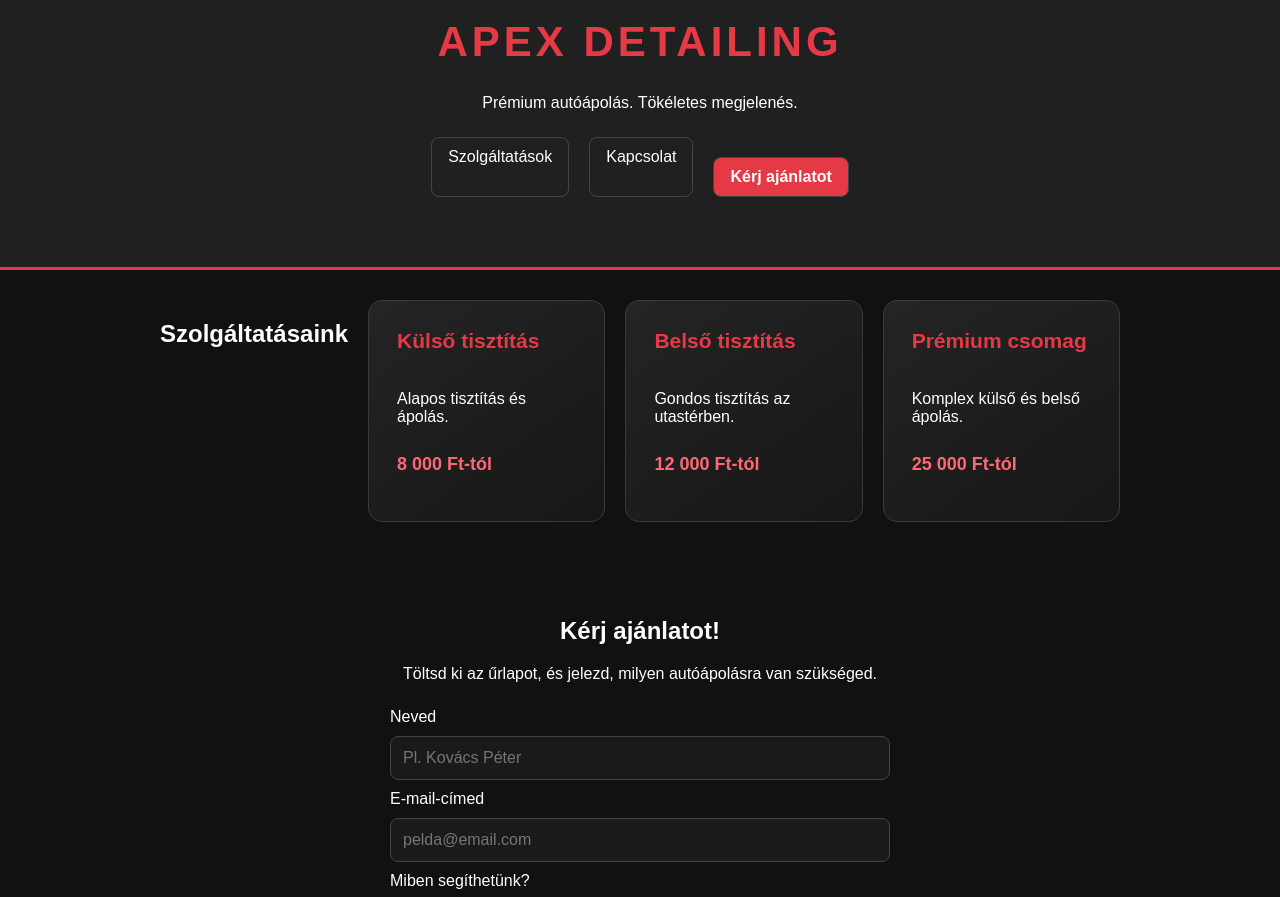
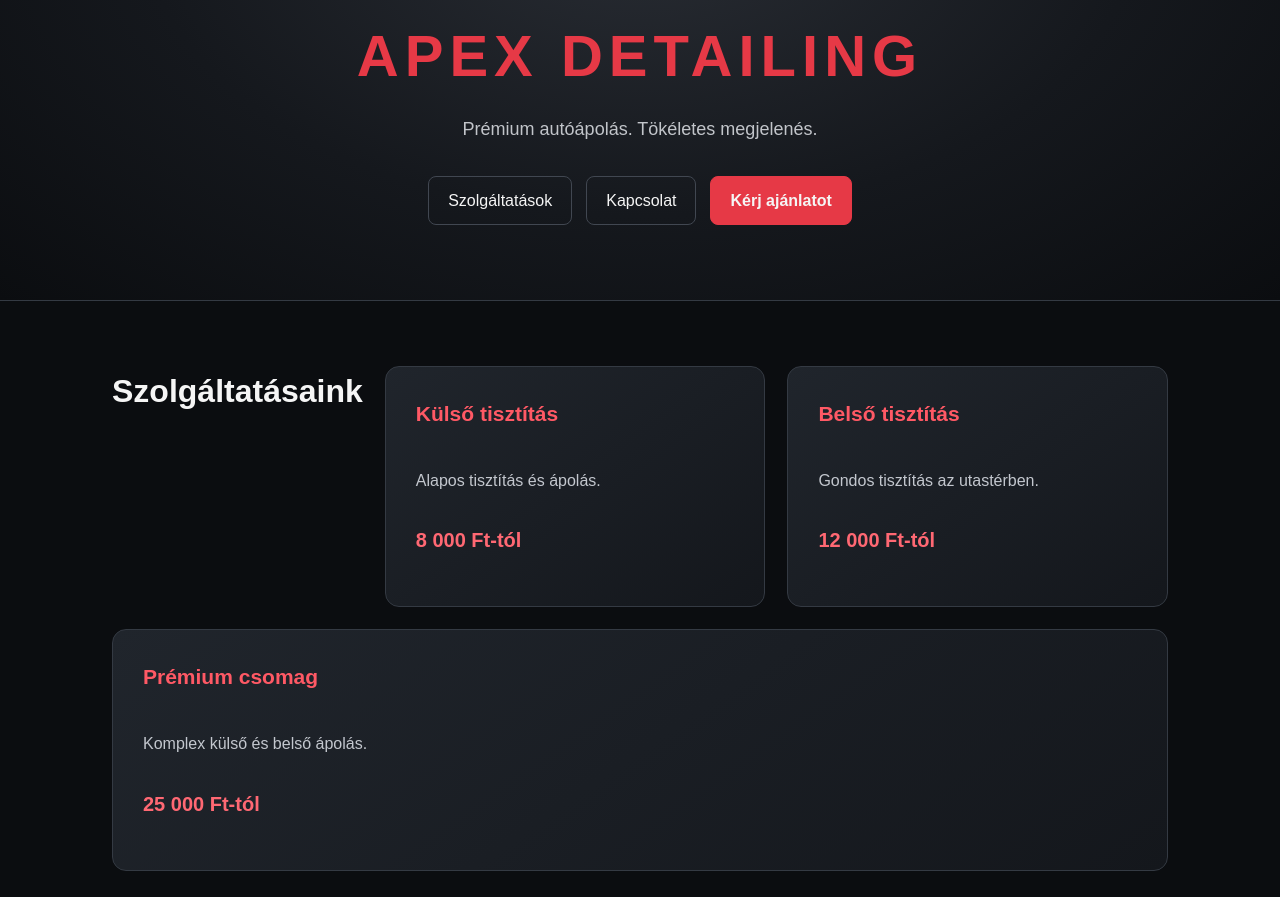
Before and after one commit to 432reteK/apex-detailing, a plain HTML site: page index.html in a window 1280 px wide. Shown: the part 80-977 px from the top of the page. Drawn offline with Linux system fonts and the light colour scheme.

Commit message:
Upgrade Apex Detailing design

```diff
--- a/style.css
+++ b/style.css
@@ -1,136 +1,166 @@
 
 * {
     box-sizing: border-box;
-}
-
-body {
-    margin: 0;
-    background: #111111;
-    color: white;
-    font-family: Arial, sans-serif;
-}
-
-header {
-    text-align: center;
-    padding: 70px 20px;
-    background: #202020;
-    border-bottom: 3px solid #e63946;
-}
-
-header h1 {
-    font-size: 42px;
-    letter-spacing: 4px;
-    color: #e63946;
-}
-
-main {
-    max-width: 1000px;
-    margin: auto;
-    padding: 30px 20px;
-}
-
-main > h2,
-footer {
-    text-align: center;
-}
-
-.services {
-    display: flex;
-    flex-wrap: wrap;
-    gap: 20px;
-}
-
-article {
-    flex: 1 1 220px;
-    padding: 24px;
-    background: #242424;
-    border-radius: 12px;
-    border: 1px solid #444444;
-}
-
-article h3 {
-    color: #e63946;
-}
-
-footer {
-    margin-top: 50px;
-    padding: 25px;
-}
-
-
-article {
-    transition: transform 0.25s ease, border-color 0.25s ease;
-}
-
-article:hover {
-    transform: translateY(-6px);
-    border-color: #e63946;
-}
-
-
-.nav {
-    display: flex;
-    justify-content: center;
-    gap: 20px;
-    margin-top: 25px;
-    flex-wrap: wrap;
-}
-
-.nav a {
-    color: white;
-    text-decoration: none;
-    padding: 10px 16px;
-    border: 1px solid #444444;
-    border-radius: 8px;
-    transition: background-color 0.25s ease,
-                border-color 0.25s ease;
-}
-
-.nav a:hover,
-.nav a:focus-visible {
-    background-color: #e63946;
-    border-color: #e63946;
 }
 
 html {
     scroll-behavior: smooth;
 }
 
-.cta-button {
-    display: inline-block;
-    margin-top: 20px;
-    padding: 12px 22px;
-    background-color: #e63946;
-    color: white;
-    text-decoration: none;
-    font-weight: bold;
-    border-radius: 8px;
-    transition: transform 0.2s ease,
-                background-color 0.2s ease;
+body {
+    margin: 0;
+    background: #0b0d10;
+    color: #f5f5f5;
+    font-family: Arial, sans-serif;
+    line-height: 1.6;
 }
 
-.cta-button:hover {
-    background-color: #c92332;
-    transform: translateY(-3px);
+header {
+    text-align: center;
+    padding: 90px 20px 75px;
+    background:
+        radial-gradient(ellipse at top, #292d34 0%, #15181d 55%, #0b0d10 100%);
+    border-bottom: 1px solid #343a43;
 }
 
+header h1 {
+    margin: 0;
+    font-size: clamp(34px, 6vw, 58px);
+    letter-spacing: 6px;
+    color: #e63946;
+}
+
+header p {
+    color: #c2c5ca;
+    font-size: 18px;
+    margin: 12px 0 0;
+}
+
+.nav {
+    display: flex;
+    justify-content: center;
+    align-items: center;
+    flex-wrap: wrap;
+    gap: 14px;
+    margin-top: 32px;
+}
+
+.nav a {
+    color: #f5f5f5;
+    text-decoration: none;
+    padding: 11px 19px;
+    border: 1px solid #414751;
+    border-radius: 8px;
+    transition: 0.2s ease;
+}
+
+.nav a:hover,
+.nav a:focus-visible {
+    background: #e63946;
+    border-color: #e63946;
+}
+
+.nav .cta-button {
+    background: #e63946;
+    border-color: #e63946;
+    font-weight: bold;
+}
+
+.nav .cta-button:hover {
+    background: #c92332;
+}
+
+main {
+    max-width: 1100px;
+    margin: auto;
+    padding: 65px 22px;
+}
+
+.services h2 {
+    text-align: center;
+    font-size: 32px;
+    margin: 0 0 35px;
+}
+
+.services {
+    display: flex;
+    flex-wrap: wrap;
+    gap: 22px;
+}
+
+article {
+    flex: 1 1 260px;
+    min-height: 230px;
+    display: flex;
+    flex-direction: column;
+    padding: 30px;
+    background: linear-gradient(145deg, #20252c, #14171c);
+    border: 1px solid #343a43;
+    border-radius: 14px;
+    transition: 0.25s ease;
+}
+
+article:hover {
+    transform: translateY(-6px);
+    border-color: #e63946;
+    box-shadow: 0 12px 30px rgba(230, 57, 70, 0.12);
+}
+
+article h3 {
+    color: #ff5965;
+    font-size: 21px;
+    margin-top: 0;
+}
+
+article p {
+    color: #c3c7ce;
+}
+
+article p:last-child {
+    margin-top: auto;
+    padding-top: 15px;
+    color: #ff6873;
+    font-size: 20px;
+    font-weight: bold;
+}
+
+footer {
+    margin-top: 75px;
+    padding: 45px 25px;
+    text-align: center;
+    background: #171b21;
+    border: 1px solid #343a43;
+    border-radius: 16px;
+}
+
+footer h2 {
+    font-size: 30px;
+}
+
+footer > p {
+    color: #c3c7ce;
+}
 
 .contact-form {
     display: flex;
     flex-direction: column;
-    gap: 10px;
-    max-width: 500px;
-    margin: 25px auto 0;
+    gap: 12px;
+    max-width: 520px;
+    margin: 30px auto 0;
     text-align: left;
+}
+
+.contact-form label {
+    font-weight: bold;
 }
 
 .contact-form input,
 .contact-form textarea {
     width: 100%;
-    padding: 12px;
-    background: #1a1a1a;
+    padding: 14px;
+    background: #0e1116;
     color: white;
-    border: 1px solid #444;
+    border: 1px solid #414751;
     border-radius: 8px;
     font: inherit;
 }
@@ -142,7 +172,8 @@ html {
 }
 
 .contact-form button {
-    padding: 13px;
+    margin-top: 10px;
+    padding: 15px;
     background: #e63946;
     color: white;
     border: none;
@@ -150,39 +181,43 @@ html {
     font-size: 16px;
     font-weight: bold;
     cursor: pointer;
-    transition: background-color 0.2s ease;
+    transition: 0.2s ease;
 }
 
 .contact-form button:hover {
     background: #c92332;
+    transform: translateY(-2px);
 }
 
+#formMessage {
+    color: #8ee0a1;
+    text-align: center;
+}
 
-/* Mobilos megjelenés */
 @media (max-width: 600px) {
     header {
-        padding: 45px 16px;
+        padding: 55px 16px;
     }
 
     header h1 {
-        font-size: 30px;
-        letter-spacing: 2px;
+        letter-spacing: 3px;
     }
 
     header p {
-        font-size: 14px;
+        font-size: 15px;
     }
 
     .nav {
-        gap: 10px;
+        flex-direction: column;
     }
 
     .nav a {
-        padding: 10px 12px;
+        width: 100%;
+        max-width: 260px;
     }
 
     main {
-        padding: 24px 16px;
+        padding: 40px 16px;
     }
 
     .services {
@@ -190,48 +225,10 @@ html {
     }
 
     article {
-        flex: 1 1 auto;
+        min-height: 190px;
     }
 
-    .contact-form {
-        width: 100%;
-    }
-
-    .cta-button {
-        max-width: 100%;
+    footer {
+        padding: 30px 16px;
     }
 }
-
-
-article {
-    position: relative;
-    display: flex;
-    flex-direction: column;
-    min-height: 220px;
-    padding: 28px;
-    background: linear-gradient(145deg, #242424, #171717);
-    border: 1px solid #3a3a3a;
-    border-radius: 14px;
-    transition: transform 0.25s ease,
-                border-color 0.25s ease,
-                box-shadow 0.25s ease;
-}
-
-article:hover {
-    transform: translateY(-6px);
-    border-color: #e63946;
-    box-shadow: 0 10px 30px rgba(230, 57, 70, 0.12);
-}
-
-article h3 {
-    margin-top: 0;
-    font-size: 21px;
-}
-
-article p:last-child {
-    margin-top: auto;
-    padding-top: 12px;
-    color: #ff6873;
-    font-size: 18px;
-    font-weight: bold;
-}
```
